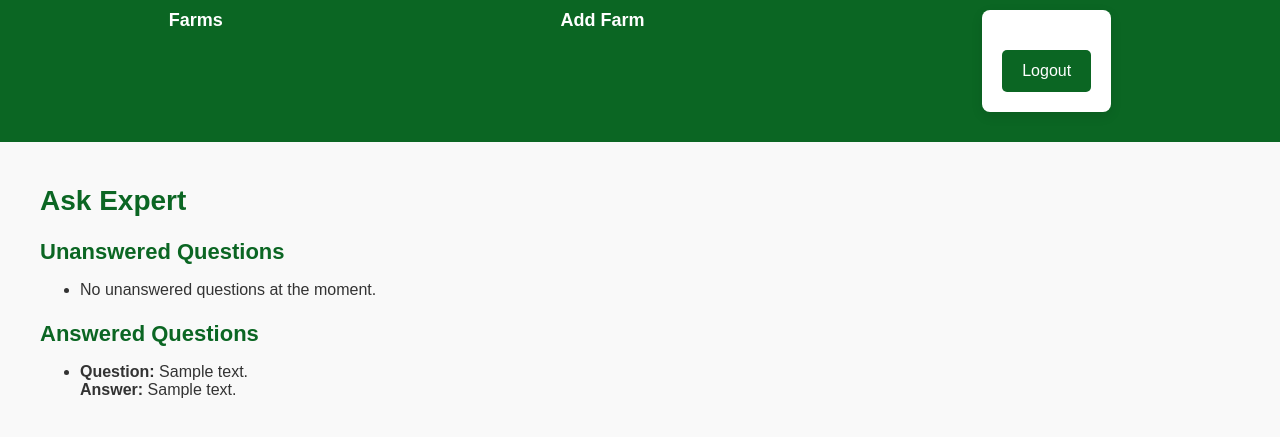
After one commit to oscarnyeba/AgriFarm, a Django app: page /ask-expert/ in a window 1280 px wide. The commit adds this page. Shown: the top 437 px of the page. Run offline with Django 5.2, Linux system fonts and the light colour scheme; a user stored in the database is signed in; tables that the repository leaves empty hold one stand-in row (values such as "Sample post").

Commit message:
adding ask expert page for expert landing

```diff
--- a/agriculture_project/agriculture_project/settings.py
+++ b/agriculture_project/agriculture_project/settings.py
@@ -30,6 +30,9 @@ ALLOWED_HOSTS = []
 # agriculture_project/settings.py
 
 LOGOUT_REDIRECT_URL = '/login/'  # Or the named URL for login if you're using URL names
+LOGIN_REDIRECT_URL = '/farm_list/'
+
+
 
 
 
@@ -134,3 +137,6 @@ USE_TZ = True
 
 DEFAULT_AUTO_FIELD = 'django.db.models.BigAutoField'
 WEATHER_API_KEY = 'd7b079aab3d762c9a8ad5a6d734ece7e'
+
+ALLOWED_HOSTS = ['127.0.0.1', 'localhost']
+SECURE_SSL_REDIRECT = False  # Ensures no forced redirection to HTTPS
--- a/agriculture_project/farm_management/models.py
+++ b/agriculture_project/farm_management/models.py
@@ -41,9 +41,10 @@ class Farm(models.Model):
     latitude = models.DecimalField(max_digits=8, decimal_places=6, blank=True, null=True)
     longitude = models.DecimalField(max_digits=9, decimal_places=6, blank=True, null=True)
     total_area = models.DecimalField(max_digits=10, decimal_places=2)
-    owner = models.ForeignKey(User, on_delete=models.CASCADE, related_name='farms')
+    user = models.ForeignKey(User, on_delete=models.CASCADE, related_name='farms')
     def __str__(self):
         return self.farm_name
+
 
     class Meta:
         verbose_name = 'Farm'
@@ -117,3 +118,20 @@ class Profile(models.Model):
     class Meta:
         ordering = ['user__username']
         verbose_name = 'User Profile'
+
+class Question(models.Model):
+    question_text = models.TextField()
+    asked_by = models.ForeignKey(User, on_delete=models.CASCADE, related_name='questions')
+    asked_on = models.DateTimeField(auto_now_add=True)
+
+    def __str__(self):
+        return self.question_text
+
+class Answer(models.Model):
+    question = models.OneToOneField(Question, on_delete=models.CASCADE, related_name='answer')
+    answer_text = models.TextField()
+    answered_by = models.ForeignKey(User, on_delete=models.CASCADE, related_name='answers')
+    answered_on = models.DateTimeField(auto_now_add=True)
+
+    def __str__(self):
+        return f"Answer to {self.question.question_text}"
--- a/agriculture_project/farm_management/urls.py
+++ b/agriculture_project/farm_management/urls.py
@@ -3,13 +3,15 @@ from django.urls import path
 from . import views
 from django.contrib.auth import views as auth_views
 from django.shortcuts import redirect
-from .views import login_view
+from .views import login_view, ask_expert_view, edit_farm
 from farm_management.views import login_view
 
 
 
 urlpatterns = [
     path('', lambda request: redirect('login')),
+    path('ask-expert/', ask_expert_view, name='ask_expert'),
+    path('farm/edit/<int:farm_id>/', edit_farm, name='edit_farm'),
     path('login/', views.login_view, name='login'),
     path('register/', views.register, name='register'),
     path('logout/', auth_views.LogoutView.as_view(), name='logout'),
--- a/agriculture_project/farm_management/views.py
+++ b/agriculture_project/farm_management/views.py
@@ -6,8 +6,8 @@ from django.shortcuts import render, get_object_or_404, redirect
 from django.contrib.auth import login, authenticate
 from django.contrib.auth.decorators import login_required
 from django.urls import reverse
-from .models import Farm, Crop, WeatherData, Recommendation, Profile
-from .forms import FarmForm, WeatherDataForm, RecommendationForm, RegistrationForm
+from .models import Farm, Crop, WeatherData, Recommendation, Profile, User,Question, Answer
+from .forms import FarmForm, WeatherDataForm, RecommendationForm, RegistrationForm, AnswerForm
 from django.conf import settings
 import requests
 import logging
@@ -20,6 +20,7 @@ from decimal import Decimal
 
 
 def register(request):
+    form = None
     if request.method == 'POST':
         form = RegistrationForm(request.POST)
         if form.is_valid():
@@ -38,8 +39,12 @@ def register(request):
 
             # Auto-login after registration
             login(request, user)
-            return redirect(reverse('farm_list'))
-    else:
+          # Redirect based on user type
+            profile = Profile.objects.get(user=user)
+            if profile.user_type == 1:  # Farmer
+                return redirect(reverse('farm_list'))
+            elif profile.user_type == 2:  # Expert
+                return redirect('ask_expert')
         form = RegistrationForm()
 
     return render(request, 'registration/register.html', {'form': form})
@@ -48,19 +53,34 @@ def register(request):
 def login_view(request):
     if request.method == 'POST':
         form = AuthenticationForm(request, data=request.POST)
+        if form.is_valid():
+            user = authenticate(request, username=form.cleaned_data['username'], password=form.cleaned_data['password'])
+            if user is not None:
+                login(request, user)
+                try:
+                    profile = Profile.objects.get(user=user)
+                    # Redirect based on user type
+                    if profile.user_type == 1:  # Farmer
+                        return redirect('farm_list')
+                    elif profile.user_type == 2:  # Expert
+                        return redirect('ask_expert')
+                except Profile.DoesNotExist:
+                    logging.error(f"Profile for user {user.username} does not exist.")
+                    form.add_error(None, "Profile does not exist.")
+            else:
+                form.add_error(None, "Invalid username or password.")
+        else:
+            form.add_error(None, "Invalid form submission.")
+    elif request.user.is_authenticated:
         try:
-            if form.is_valid():
-                user = authenticate(request, username=form.cleaned_data['username'], password=form.cleaned_data['password'])
-                if user is not None:
-                    login(request, user)
-                    logging.info(f"Successful login attempt for user: {user.username}")
-                    return redirect('farm_list')
-                else:
-                    logging.warning("Invalid login attempt")
-        except Exception as e:
-            return render(request, 'registration/login.html', {'form': form, 'error': str(e)})
-    elif request.user.is_authenticated:
-        return redirect('login')
+            profile = Profile.objects.get(user=request.user)
+            if profile.user_type == 1:  # Farmer
+                return redirect('farm_list')
+            elif profile.user_type == 2:  # Expert
+                return redirect('ask_expert')
+        except Profile.DoesNotExist:
+            logging.error(f"Profile for user {request.user.username} does not exist.")
+            return redirect('login')  # Redirect to login to avoid unauthorized access
     else:
         form = AuthenticationForm()
 
@@ -69,7 +89,7 @@ def login_view(request):
 @login_required
 def farm_list_view(request):
     query = request.GET.get('q', '')
-    farms = Farm.objects.filter(owner=request.user)
+    farms = Farm.objects.filter(user=request.user)
 
     paginator = Paginator(farms, 10)  # Show 10 farms per page
     page = request.GET.get('page')
@@ -189,7 +209,7 @@ def add_weather_data(request, farm_id):
         if form.is_valid():
             selected_date = form.cleaned_data['date']
              # Use get_or_create to fetch or create weather data for the selected date
-            weather_data, created = WeatherData.objects.filter(farm=farm, date=selected_date).first()
+            weather_data, created = WeatherData.objects.get_or_create(farm=farm, date=selected_date).first()
             if created:
                 # If created, fetch weather from the API for the selected date
                 weather_info = fetch_weather_data(farm.location, selected_date)
@@ -244,3 +264,52 @@ def fetch_weather_data(location, date=None):
     except requests.exceptions.RequestException as e:
         logging.exception(f"Error occurred during API call: {e}")
         return None
+
+@login_required
+def ask_expert_view(request):
+    answered_questions = Question.objects.filter(answer__isnull=False)
+    unanswered_questions = Question.objects.filter(answer__isnull=True)
+
+    context = {
+        'answered_questions': answered_questions,
+        'unanswered_questions': unanswered_questions
+    }
+
+    return render(request, 'farm_management/ask_expert.html', context)
+
+@login_required
+def answer_question_view(request, question_id):
+    question = get_object_or_404(Question, id=question_id)
+
+    if request.method == 'POST':
+        form = AnswerForm(request.POST)
+        if form.is_valid():
+            answer = form.save(commit=False)
+            answer.question = question
+            answer.expert = request.user
+            answer.save()
+
+            # Redirect back to the ask_expert page after answering
+            return redirect('ask_expert')
+    else:
+        form = AnswerForm()
+
+    return render(request, 'ask_expert/answer_question.html', {'form': form, 'question': question})
+
+@login_required
+def edit_farm(request, farm_id):
+    farm = get_object_or_404(Farm, id=farm_id)
+
+    # Ensure that only the farm owner can edit it
+    if request.user != farm.owner:
+        return redirect('farm_list')
+
+    if request.method == 'POST':
+        form = FarmForm(request.POST, instance=farm)
+        if form.is_valid():
+            form.save()
+            return redirect('farm_detail', farm_id=farm.id)
+    else:
+        form = FarmForm(instance=farm)  # Pre-fill the form with existing farm data
+
+    return render(request, 'farm_management/edit_farm.html', {'form': form, 'farm': farm})
--- /dev/null
+++ b/agriculture_project/templates/farm_management/ask_expert.html
@@ -0,0 +1,41 @@
+{% extends "base.html" %}
+
+{% block content %}
+<div class="container mt-4">
+    <h2>Ask Expert</h2>
+
+    <!-- Unanswered Questions Section -->
+    <div class="unanswered-questions mt-5">
+        <h3>Unanswered Questions</h3>
+        <ul class="list-group">
+            {% if unanswered_questions %}
+                {% for question in unanswered_questions %}
+                    <li class="list-group-item d-flex justify-content-between align-items-center">
+                        <span>{{ question.question_text }}</span>
+                        <a href="{% url 'answer_question' question.id %}" class="btn btn-primary">Answer</a>
+                    </li>
+                {% endfor %}
+            {% else %}
+                <li class="list-group-item">No unanswered questions at the moment.</li>
+            {% endif %}
+        </ul>
+    </div>
+
+    <!-- Answered Questions Section -->
+    <div class="answered-questions mt-5">
+        <h3>Answered Questions</h3>
+        <ul class="list-group">
+            {% if answered_questions %}
+                {% for question in answered_questions %}
+                    <li class="list-group-item">
+                        <strong>Question:</strong> {{ question.question_text }}<br>
+                        <strong>Answer:</strong> {{ question.answer.answer_text }}
+                    </li>
+                {% endfor %}
+            {% else %}
+                <li class="list-group-item">No answered questions available.</li>
+            {% endif %}
+        </ul>
+    </div>
+</div>
+{% endblock %}
--- a/agriculture_project/templates/farm_management/farm_detail.html
+++ b/agriculture_project/templates/farm_management/farm_detail.html
@@ -6,6 +6,10 @@
     <h1>{{ farm.farm_name }}</h1>
     <p>Location: {{ farm.location }}</p>
     <p>Total Area: {{ farm.total_area }} hectares</p>
+    {% if request.user == farm.owner %}
+    <a href="{% url 'edit_farm' farm.id %}" class="btn btn-primary mb-3">Edit Farm</a>
+{% endif %}
+
 
     <!-- Weather Data Section -->
     <h2>Current Weather Data for {{ farm.location }}</h2>
--- a/agriculture_project/templates/registration/login.html
+++ b/agriculture_project/templates/registration/login.html
@@ -7,6 +7,11 @@
 <form method="post">
     {% csrf_token %}
     {{ form.as_p }}
+    <label for="user_type">User Type:</label>
+    <select id="user_type" name="user_type">
+        <option value="1">Farmer</option>
+        <option value="2">Expert</option>
+    </select>
     <button type="submit">Login</button>
 </form>
 {% endblock %}
```
Also changed, not shown: agriculture_project/farm_management/forms.py (+6 -1 lines), agriculture_project/templates/farm_management/edit_farm.html (added, +15 -0 lines), agriculture_project/farm_management/migrations/0001_initial.py, agriculture_project/farm_management/migrations/0002_rename_user_farm_user.py (added).
